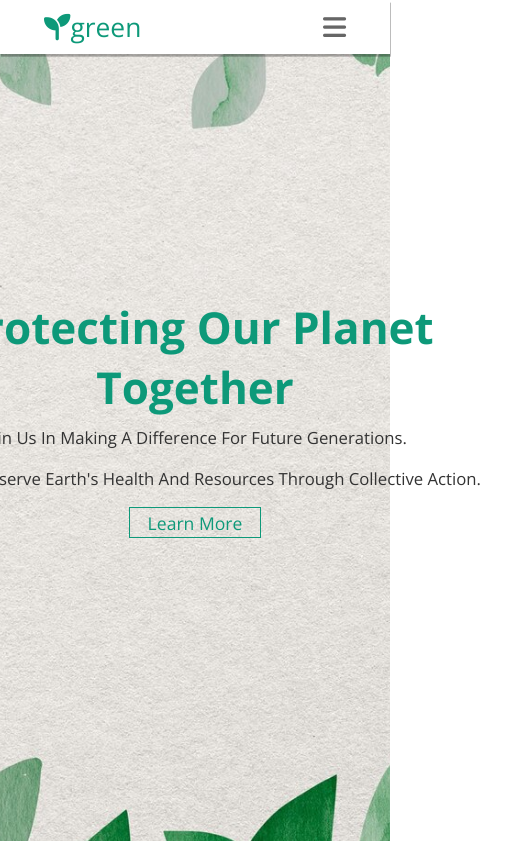
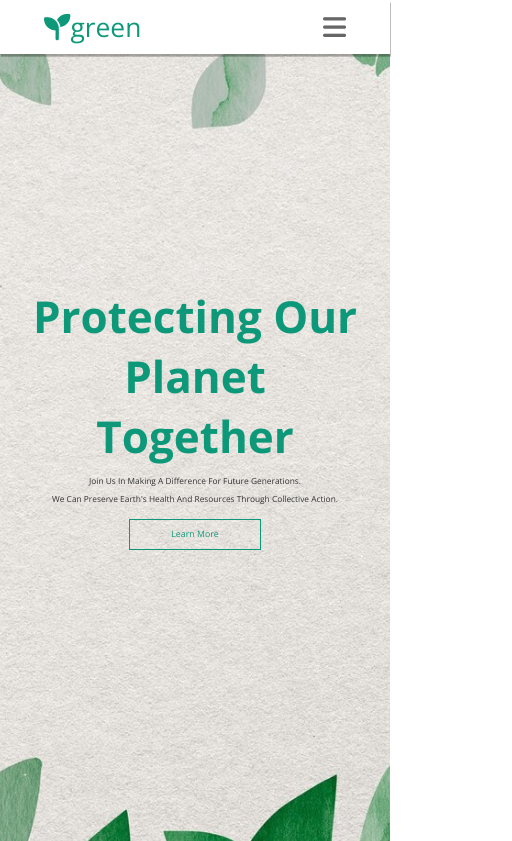
Before and after one commit to kateyki83/environmental_website, a plain HTML site: page index.html in a window 390 px wide. Shown: the top 841 px of the page, 512 px wide, since content can reach past the window. Drawn offline with nearby package versions, Linux system fonts and the light colour scheme.

Commit message:
Update style.css

```diff
--- a/style.css
+++ b/style.css
@@ -15,7 +15,6 @@
     font-family: 'Open Sans', sans-serif;
     margin: 0; padding: 0;
     box-sizing: border-box;
-    /*text-transform: capitalize;*/
     text-decoration: none;
     transition: all 5s cubic-bezier(.37, 1.14, .26, 1.24);
 }
@@ -140,34 +139,110 @@ header .fa-bars{
     display: none;
 }
 
-.home{
+.home {
   min-height: 100vh;
   display: flex;
   align-items: center;
   justify-content: center;
-    background: url('bg.jpg') no-repeat;
-    background-size: cover;
-    background-position: center;
+  background: url('bg.jpg') no-repeat center center/cover;
   text-transform: capitalize;
+  padding: 2rem;
 }
 
-.home .content{
+.home .content {
   text-align: center;
   padding: 1rem;
-
+  max-width: 900px;
 }
 
-.home .content h1{
-    font-size: 7rem;
+.home .content h1 {
+  font-size: 4rem;
+  color: var(--green);
+  margin-bottom: 1rem;
+}
+
+.home .content p {
+  font-size: 1.2rem;
+  color: #333;
+  margin: 0.5rem 0;
+  line-height: 1.6;
+  padding: 0 1rem;
+}
+
+
+@media (max-width: 1024px) {
+  .home .content h1 {
+    font-size: 3.2rem;
+  }
+
+  .home .content p {
+    font-size: 1.1rem;
+  }
+}
+
+@media (max-width: 768px) {
+  .home {
+    padding: 1.5rem;
+  }
+
+  .home .content h1 {
+    font-size: 2.4rem;
+  }
+
+  .home .content p {
+    font-size: 1rem;
+    width: 100%;
+    padding: 0;
+  }
+}
+
+@media (max-width: 480px) {
+  .home .content h1 {
+    font-size: 1.8rem;
+  }
+
+  .home .content p {
+    font-size: 0.95rem;
+  }
+
+  .home .btn {
+    font-size: 1rem;
+    padding: 0.7rem 1.2rem;
+  }
+
+  #modal-about {
+    font-size: 0.95rem;
+    padding: 1rem;
+  }
+}
+
+#modal-about {
+  max-width: 500px;
+  margin: 1rem auto;
+  padding: 2rem;
+  background: white;
+  border: 2px solid var(--green);
+  border-radius: 8px;
+  box-shadow: 0 0 10px rgba(0,0,0,0.1);
+}
+
+#modal-about h3 {
+  margin-bottom: 1rem;
   color: var(--green);
 }
 
-.home .content p{
-    font-size: 1.9rem;
+#modal-about p {
+  margin-bottom: 1rem;
   color: #333;
-    padding: 1rem 0;
-    width: 70rem;
-    align-items: center;
+}
+
+#modal-about button {
+  padding: 0.5rem 1rem;
+  background: var(--green);
+  color: white;
+  border: none;
+  border-radius: 4px;
+  cursor: pointer;
 }
 
 #modal-about {
@@ -216,7 +291,7 @@ header .fa-bars{
   background-color: #215f61;
 }
 
-/* Responsive styles */
+
 @media (max-width: 768px) {
   #modal-about {
     width: 95%;
@@ -257,8 +332,8 @@ header .fa-bars{
   top: 50%;
   left: 50%;
   transform: translate(-50%, -50%);
-  width: 90%;                 /* Default width on small screens */
-  max-width: 600px;           /* Limits width on larger screens */
+  width: 90%;
+  max-width: 600px;
   background-color: #fff;
   color: #333;
   padding: 2rem 1.5rem;
@@ -267,7 +342,7 @@ header .fa-bars{
   z-index: 1000;
   border: none;
   overflow-y: auto;
-  max-height: 90vh;           /* Prevent overflow on very small screens */
+  max-height: 90vh;
 }
 #modal-planet h3{
     font-size: 5rem;
@@ -277,7 +352,6 @@ header .fa-bars{
   }
 
 
-/* Responsive tweaks for extra small devices */
 @media (max-width: 480px) {
   #modal-planet {
     width: 95%;
@@ -290,7 +364,7 @@ header .fa-bars{
   }
 }
 
-/* For tablets and above */
+
 @media (min-width: 768px) {
   #modal-planet {
     width: 80%;
@@ -299,7 +373,7 @@ header .fa-bars{
 
 }
 
-/* For larger desktops */
+
 @media (min-width: 1024px) {
   #modal-planet {
     width: 60%;
@@ -312,7 +386,7 @@ header .fa-bars{
   }
 }
 
-/* Text and Button Styling */
+
 #modal-planet h3 {
   margin-top: 0;
   font-size: 1.5rem;
@@ -626,7 +700,6 @@ font-size: 16px;
   background-color: #219150;
 }
 
-/* Responsive adjustments */
 @media (max-width: 600px) {
   #modal-reduction {
     width: 95%;
@@ -793,7 +866,6 @@ font-size: 16px;
   background-color: #219150;
 }
 
-/* Responsive adjustments */
 @media (max-width: 600px) {
   #modal-living {
     width: 95%;
@@ -871,7 +943,7 @@ font-size: 16px;
   background-color: #219150;
 }
 
-/* Responsive adjustments */
+
 @media (max-width: 600px) {
   #modal-protection {
     width: 95%;
@@ -990,7 +1062,7 @@ font-size: 16px;
   background-color: #219150;
 }
 
-/* Responsive adjustments */
+
 @media (max-width: 600px) {
   #modal-reduction {
     width: 95%;
```
Lines whose indentation alone changed are shown as unchanged.
